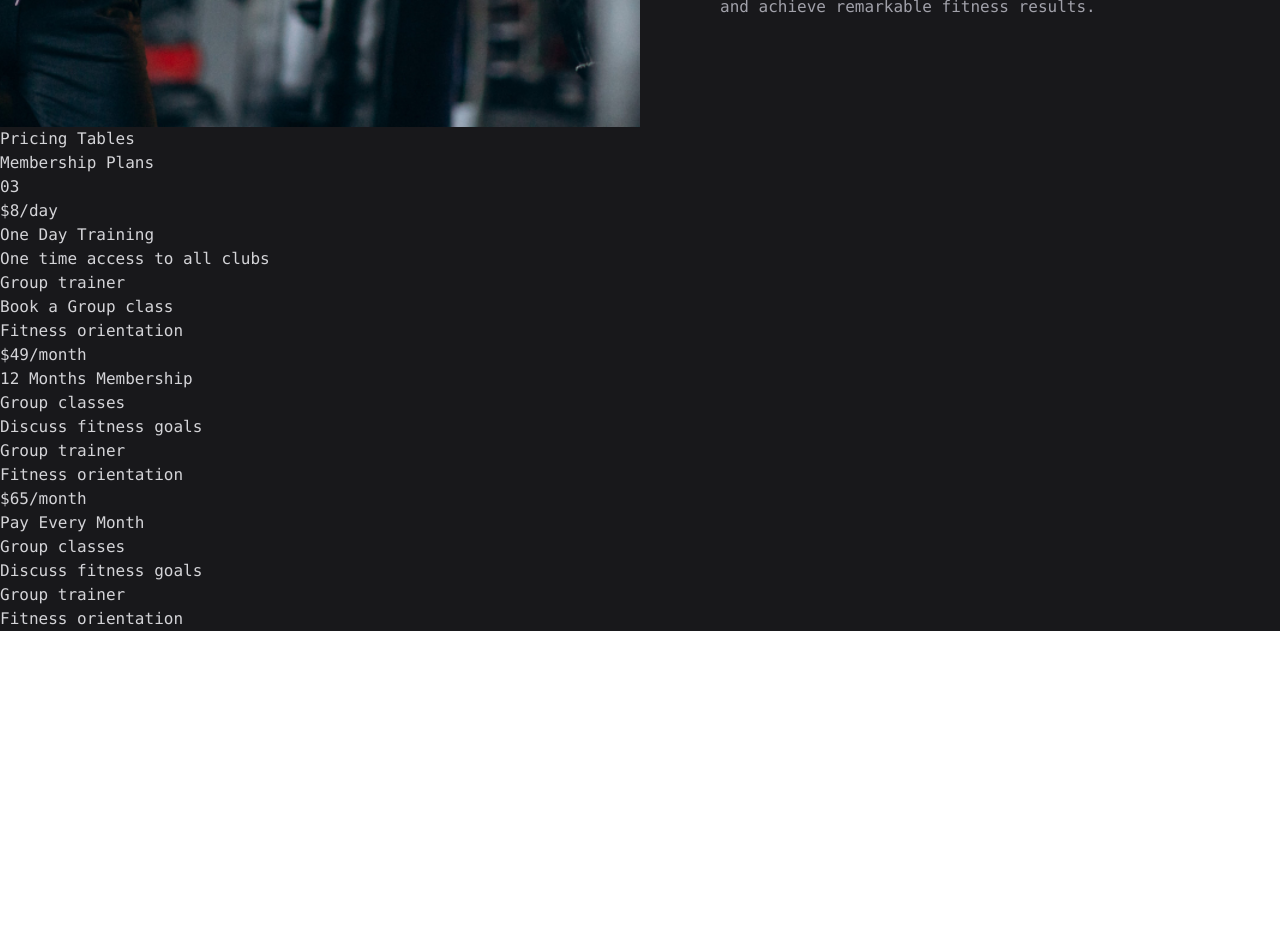
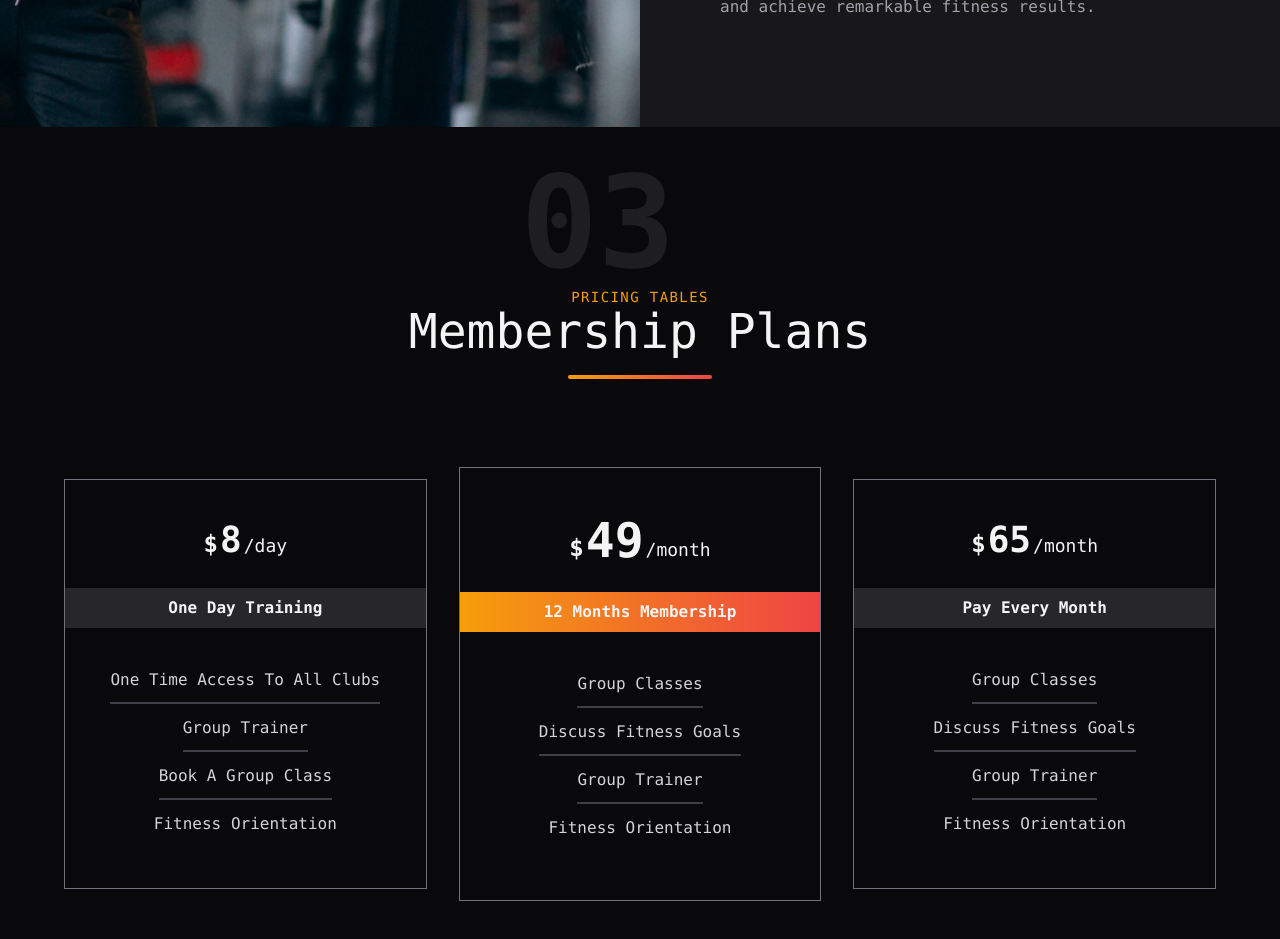
Before and after one commit to plla2/Nasa, a React (Vite) app: page / in a window 1280 px wide. Shown: the part 2180-3119 px from the top of the page. Before the commit the page ends 2811 px from the top, so only its background shows below. Built offline with nearby package versions, Linux system fonts and the light colour scheme.

Commit message:
style: Membership organs styling

```diff
--- a/src/components/organs/Membership.tsx
+++ b/src/components/organs/Membership.tsx
@@ -5,32 +5,62 @@ import { MembershipPlans } from "../particles/Data";
 
 const Membership = () => {
   return (
-    <section>
-      <div>
-        <Text as="p" className="">
+    <section className="w-full h-auto py-20 md:py-28 lg:py-40 bg-zinc-950 flex flex-col md:gap-28 gap-20 justify-center items-center">
+      <div className="flex flex-col items-center relative before:absolute before:-bottom-6 before:left-30 before:w-36 before:h-1 before:rounded-lg before:bg-gradient-to-r before:from-amber-500 before:to-red-500 z-10">
+        <Text
+          as="p"
+          className="text-amber-500 md:text-sm text-xs tracking-widest uppercase"
+        >
           {MembershipPlans.firstText}
         </Text>
-        <Text as="h1" className="">
+        <Text
+          as="h1"
+          className="text-zinc-100 lg:text-5xl md:text-4xl text-3xl"
+        >
           {MembershipPlans.secondText}
         </Text>
-        <Text as="h1" className="">
+        <Text
+          as="h1"
+          className="absolute text-zinc-500/20 md:left-24 lg:left-28 left-20 lg:text-9xl md:text-7xl text-6xl font-extrabold lg:-top-32 md:-top-20 -top-16 -z-10"
+        >
           03
         </Text>
       </div>
-      <main>
+      <main className="grid lg:w-[90%] md:w-[96%] w-[90%] md:grid-cols-3 items-center gap-8 md:gap-4 lg:gap-8  ">
         {MembershipPlans.cards.map((card, index) => (
-          <Card className="" key={index}>
-            <Text as="h2" className="">
-              <span>$</span>
-              <span>{card.amount}</span>
-              <span>/{card.duration}</span>
+          <Card
+            className={`w-full flex flex-col items-center gap-4 border border-zinc-500 transition-all duration-200 cursor-pointer hover:border-red-500/50 ${
+              index === 1 ? "lg:py-12 py-10" : "py-10"
+            }`}
+            key={index}
+          >
+            <Text as="h2" className="text-zinc-100 flex items-end gap-0.5">
+              <span className="font-extrabold text-2xl">$</span>
+              <span
+                className={`font-extrabold ${
+                  card.amount === 49 ? "text-5xl" : "text-4xl"
+                }`}
+              >
+                {card.amount}
+              </span>
+              <span className="font-medium text-lg">/{card.duration}</span>
             </Text>
-            <Text as="h3" className="">
+            <Text
+              as="h3"
+              className={`capitalize text-base font-semibold w-full py-2 text-center text-zinc-100 my-3 ${
+                card.caption.includes("12")
+                  ? "bg-gradient-to-r from-amber-500 to-red-500"
+                  : "bg-zinc-800"
+              }`}
+            >
               {card.caption}
             </Text>
-            <ul>
+            <ul className="flex flex-col items-center">
               {card.benefits.map((benefit, index) => (
-                <List className="" key={index}>
+                <List
+                  className="text-zinc-300 py-3 text-base capitalize relative before:absolute before:bottom-0 before:left-0 before:w-full before:h-0.5 before:bg-zinc-700 last:before:w-0"
+                  key={index}
+                >
                   {benefit}
                 </List>
               ))}
```
